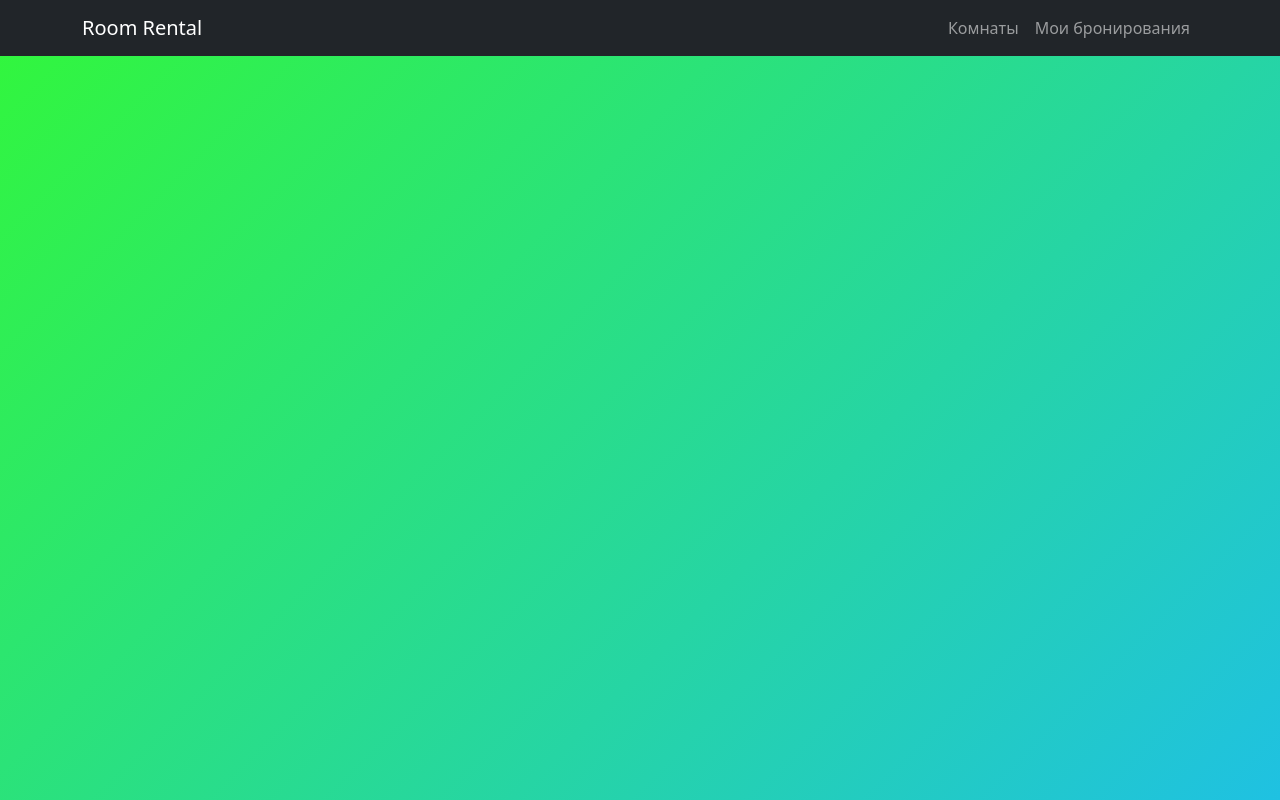
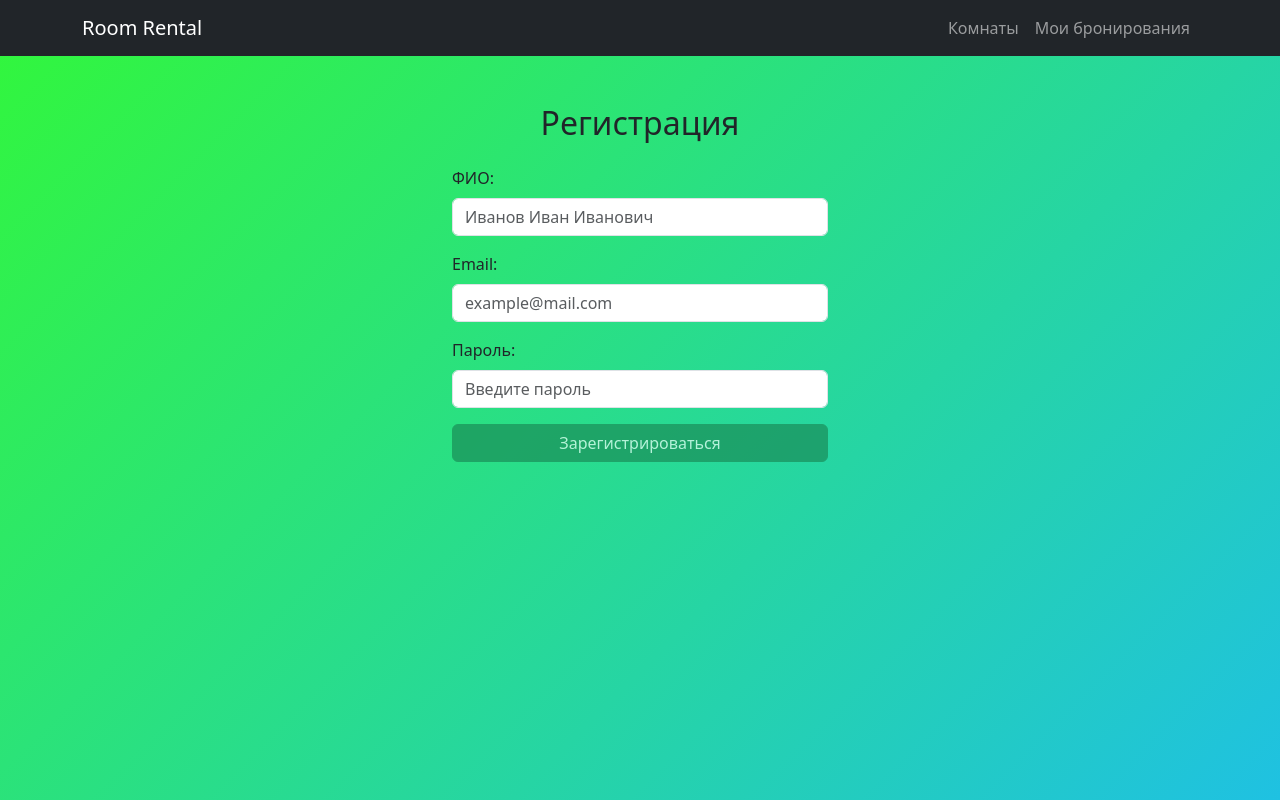
Before and after one commit to teteik/room-rental-ui, an Angular app: page /register in a window 1280 px wide. Before the commit this address led to /. Built offline with nearby package versions, Linux system fonts and the light colour scheme.

Commit message:
add  registration page

```diff
--- a/src/app/app.routes.ts
+++ b/src/app/app.routes.ts
@@ -5,6 +5,7 @@ import { RoomFormComponent } from './components/room-form/room-form';
 import { BookingFormComponent } from './components/booking-form/booking-form';
 import { MyBookingsComponent } from './components/my-bookings/my-bookings';
 import { LoginComponent } from './components/login/login';
+import { RegisterComponent } from './components/register/register';
 
 export const routes: Routes = [
     { path: 'rooms', component : RoomsComponent },
@@ -13,5 +14,6 @@ export const routes: Routes = [
     { path: 'rooms/:id', component: RoomDetailsComponent },
     { path: 'bookings/new', component:BookingFormComponent },
     { path: 'my-bookings', component:MyBookingsComponent },
-    { path: 'login', component:LoginComponent }
+    { path: 'login', component:LoginComponent },
+    { path: 'register', component:RegisterComponent}
 ];
--- /dev/null
+++ b/src/app/components/register/register.html
@@ -0,0 +1,43 @@
+<div class="container mt-5" style="max-width: 400px;">
+  <h2 class="text-center mb-4">Регистрация</h2>
+
+  <form [formGroup]="registerForm" (ngSubmit)="onSubmit()">
+
+    <div class="mb-3">
+      <label for="fullName" class="form-label">ФИО:</label>
+      <input
+        type="text"
+        id="fullName"
+        class="form-control"
+        formControlName="fullName"
+        placeholder="Иванов Иван Иванович">
+    </div>
+
+    <div class="mb-3">
+      <label for="email" class="form-label">Email:</label>
+      <input
+        type="email"
+        id="email"
+        class="form-control"
+        formControlName="email"
+        placeholder="example@mail.com">
+    </div>
+
+    <div class="mb-3">
+      <label for="password" class="form-label">Пароль:</label>
+      <input
+        type="password"
+        id="password"
+        class="form-control"
+        formControlName="password"
+        placeholder="Введите пароль">
+    </div>
+
+    <button
+      type="submit"
+      class="btn btn-success w-100"
+      [disabled]="registerForm.invalid">
+      Зарегистрироваться
+    </button>
+  </form>
+</div>
--- /dev/null
+++ b/src/app/components/register/register.ts
@@ -0,0 +1,39 @@
+import { Component, inject } from '@angular/core';
+import { FormBuilder, ReactiveFormsModule, Validators } from '@angular/forms';
+import { AuthService } from '../../services/auth.service';
+import { Router } from '@angular/router';
+
+@Component({
+  selector: 'app-register',
+  imports: [ReactiveFormsModule],
+  templateUrl: './register.html',
+  styleUrl: './register.css',
+})
+export class RegisterComponent {
+  private fb = inject(FormBuilder);
+  private authService = inject(AuthService);
+  private router = inject(Router);
+
+  registerForm = this.fb.group({
+    fullName: ['', [Validators.required]],
+    email: ['', [Validators.required, Validators.email]],
+    password: ['', [Validators.required]]
+  });
+
+  onSubmit(): void {
+    if (this.registerForm.invalid) return;
+
+    const { fullName, email, password } = this.registerForm.value;
+
+    this.authService.register(email!, password!, fullName!).subscribe({
+      next:(response) => {
+        localStorage.setItem('token', response.token);
+        this.router.navigate(['/rooms']);
+      },
+      error:(err) => {
+        console.error('Ошибка регистрации: ', err);
+        alert('Не удалось зарегистрироваться');
+      }
+    })
+  }
+}
```
Also changed, not shown: src/app/components/register/register.css (added), 1 other file (tests, documents, lock files or other folders).
